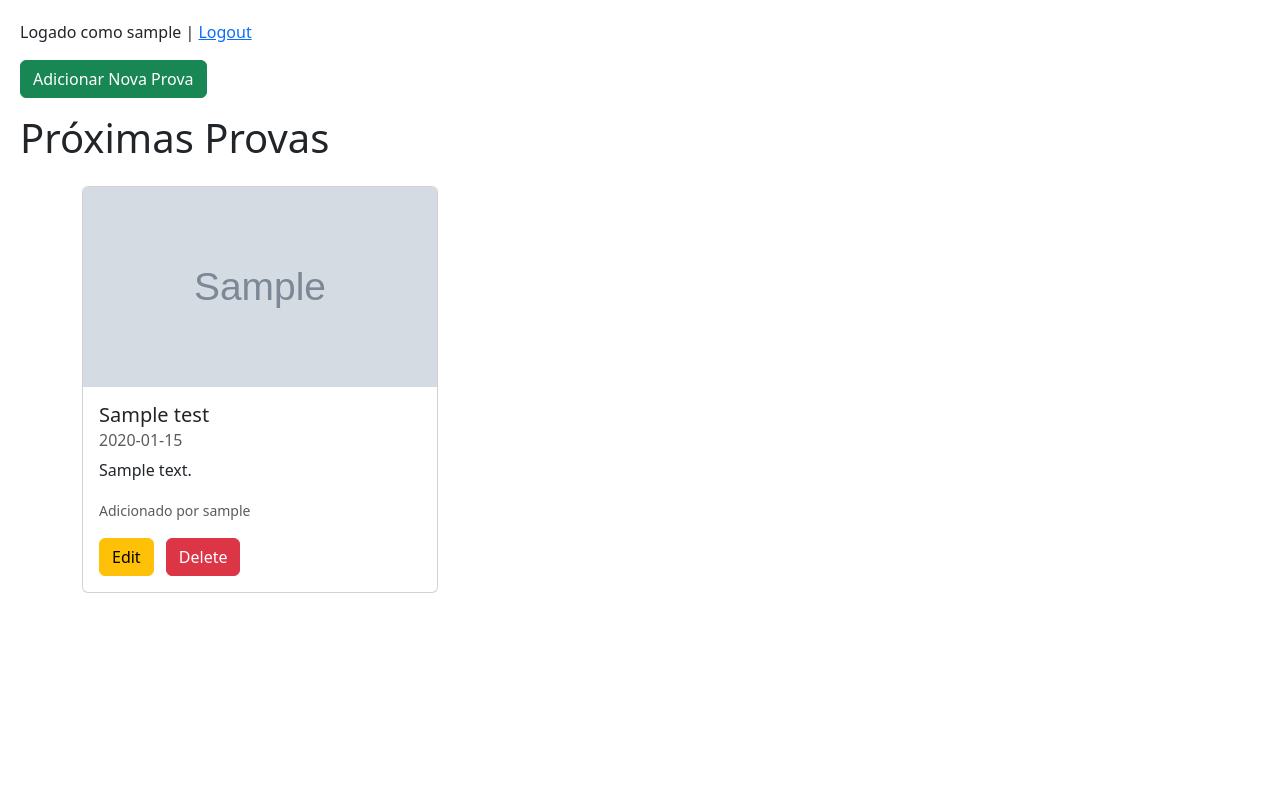
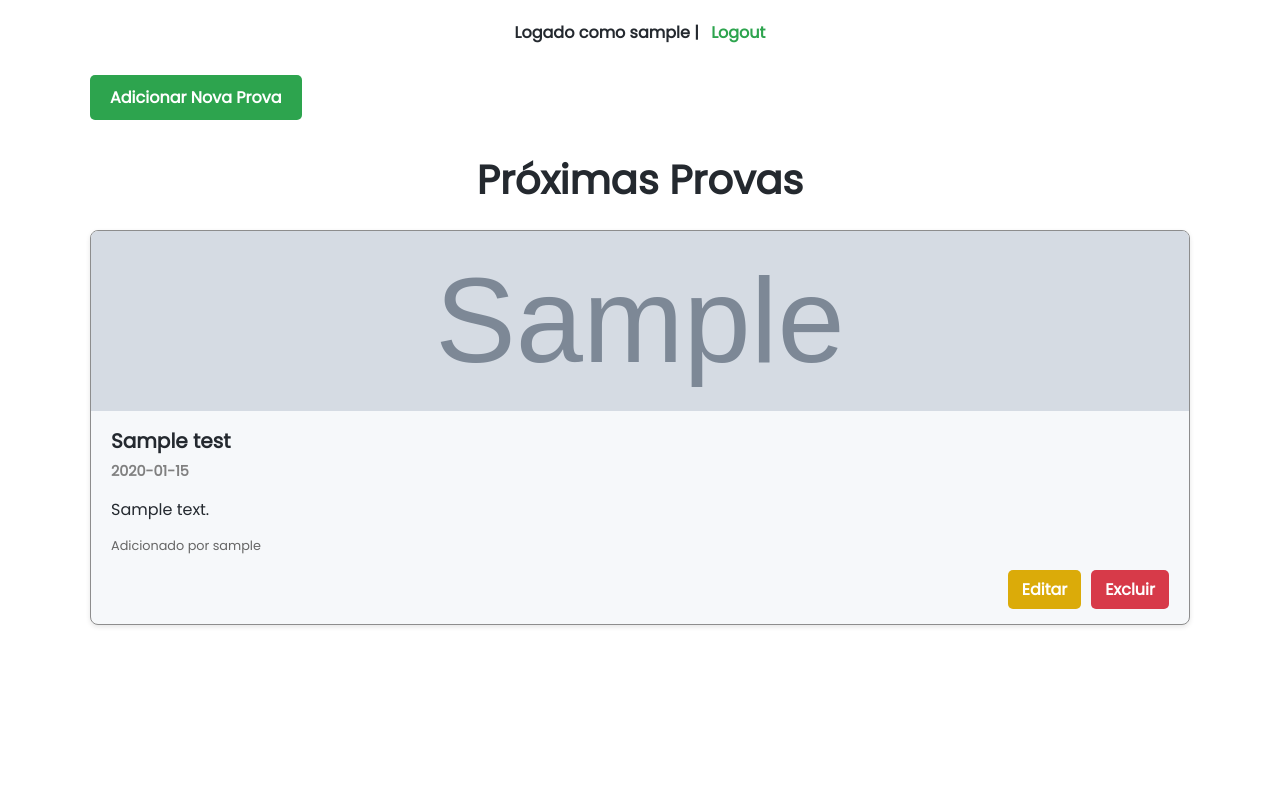
Before and after one commit to LeomMb-coder/Gerenciador-de-provas, a Flask app: page / in a window 1280 px wide. Run offline with Flask 3, Linux system fonts and the light colour scheme; a user stored in the database is signed in; tables that the repository leaves empty hold one stand-in row (values such as "Sample post"); grey boxes marked "Sample" are stand-in pictures.

Commit message:
Better design for index.html & removed content from style.css

```diff
--- a/static/style.css
+++ /dev/null
@@ -1,8 +0,0 @@
-body {
-    padding: 20px;
-}
-
-.card-img-top {
-    max-height: 200px;
-    object-fit: cover;
-}
--- a/templates/index.html
+++ b/templates/index.html
@@ -1,44 +1,276 @@
 <!DOCTYPE html>
-<html>
+<html lang="pt-BR">
 <head>
+    <meta charset="UTF-8" />
     <title>Gerenciador de Provas da Escola</title>
     <link rel="stylesheet" href="{{ url_for('static', filename='style.css') }}">
-    <link href="https://cdn.jsdelivr.net/npm/bootstrap@5.3.0/dist/css/bootstrap.min.css" rel="stylesheet">
-    <script src="https://cdn.jsdelivr.net/npm/bootstrap@5.3.0/dist/js/bootstrap.bundle.min.js"></script>
 </head>
+<style>
+    /* import fonts */
+@import url('https://fonts.googleapis.com/css2?family=Poppins&display=swap');
+
+/* color variables */
+:root {
+    --primary-green: #2DA44E;
+    --primary-dark: #24292F;
+    --primary-light: #ffffff;
+    --fade-light: #F6F8FA;
+    --border-color: rgb(141, 141, 141);
+    --danger-red: #d73a49;
+    --warning-yellow: #dbab09;
+}
+
+/* base styles */
+* {
+    margin: 0;
+    padding: 0;
+    box-sizing: border-box;
+    font-family: 'Poppins', sans-serif;
+}
+
+body {
+    background-color: var(--primary-light);
+    color: var(--primary-dark);
+    min-height: 100vh;
+    padding: 20px;
+}
+
+.container {
+    max-width: 1100px;
+    margin: 0 auto;
+}
+
+h1 {
+    font-size: 2.5rem;
+    margin-bottom: 20px;
+    text-align: center;
+}
+
+p, a {
+    font-size: 1rem;
+}
+
+a {
+    color: var(--primary-green);
+    text-decoration: none;
+}
+
+a:hover {
+    text-decoration: underline;
+}
+
+/* Flash messages */
+.alert {
+    padding: 15px 20px;
+    border-radius: 5px;
+    margin-bottom: 20px;
+    position: relative;
+    font-size: 1rem;
+}
+
+.alert-success {
+    background-color: #daf5dc;
+    color: #2e7d32;
+    border: 1px solid #2da44e;
+}
+
+.alert-warning {
+    background-color: #fff4d6;
+    color: #dbab09;
+    border: 1px solid var(--warning-yellow);
+}
+
+.alert-danger {
+    background-color: #f8d7da;
+    color: #842029;
+    border: 1px solid var(--danger-red);
+}
+
+.alert-dismissible .btn-close {
+    position: absolute;
+    top: 8px;
+    right: 12px;
+    background: none;
+    border: none;
+    font-size: 1.2rem;
+    cursor: pointer;
+    color: inherit;
+}
+
+/* User info */
+.user-info {
+    margin-bottom: 30px;
+    font-weight: 600;
+    text-align: center;
+}
+
+.user-info a {
+    margin-left: 8px;
+}
+
+/* Add button */
+.btn-success {
+    background-color: var(--primary-green);
+    border: none;
+    padding: 10px 20px;
+    border-radius: 5px;
+    color: var(--primary-light);
+    font-weight: 600;
+    cursor: pointer;
+    display: inline-block;
+    text-align: center;
+    transition: background-color 0.2s ease;
+    margin-bottom: 30px;
+    text-decoration: none;
+}
+
+.btn-success:hover {
+    background-color: #24843b;
+}
+
+/* Cards grid */
+.tests-grid {
+    display: grid;
+    grid-template-columns: repeat(auto-fit, minmax(300px, 1fr));
+    gap: 20px;
+}
+
+.card {
+    background-color: var(--fade-light);
+    border: 1px solid var(--border-color);
+    border-radius: 8px;
+    overflow: hidden;
+    display: flex;
+    flex-direction: column;
+    box-shadow: 0 2px 5px rgb(0 0 0 / 0.1);
+    transition: box-shadow 0.2s ease;
+}
+
+.card:hover {
+    box-shadow: 0 4px 12px rgb(0 0 0 / 0.15);
+}
+
+.card img {
+    width: 100%;
+    object-fit: cover;
+    height: 180px;
+}
+
+.card-body {
+    padding: 15px 20px;
+    flex-grow: 1;
+    display: flex;
+    flex-direction: column;
+}
+
+.card-title {
+    font-size: 1.25rem;
+    margin-bottom: 5px;
+    color: var(--primary-dark);
+}
+
+.card-subtitle {
+    font-size: 0.9rem;
+    color: gray;
+    margin-bottom: 15px;
+}
+
+.card-text {
+    flex-grow: 1;
+    font-size: 1rem;
+    margin-bottom: 15px;
+}
+
+.card-small-text {
+    font-size: 0.8rem;
+    color: #666;
+    margin-bottom: 15px;
+}
+
+/* Card buttons */
+.card-buttons {
+    display: flex;
+    justify-content: flex-end;
+    gap: 10px;
+}
+
+.btn-warning {
+    background-color: #dbab09;
+    border: none;
+    color: var(--primary-light);
+    padding: 7px 14px;
+    border-radius: 5px;
+    cursor: pointer;
+    font-weight: 600;
+    text-decoration: none;
+    transition: background-color 0.2s ease;
+}
+
+.btn-warning:hover {
+    background-color: #b38f05;
+}
+
+.btn-danger {
+    background-color: var(--danger-red);
+    border: none;
+    color: var(--primary-light);
+    padding: 7px 14px;
+    border-radius: 5px;
+    cursor: pointer;
+    font-weight: 600;
+    text-decoration: none;
+    transition: background-color 0.2s ease;
+}
+
+.btn-danger:hover {
+    background-color: #a2333f;
+}
+
+/* Responsive */
+@media screen and (max-width: 480px) {
+    body {
+        padding: 10px;
+    }
+
+    .card img {
+        height: 140px;
+    }
+}
+
+</style>
 <body>
     {% with messages = get_flashed_messages(with_categories=true) %}
         {% if messages %}
-            <div class="container mt-3">
+            <div class="container">
                 {% for category, message in messages %}
                     <div class="alert alert-{{ category }} alert-dismissible fade show" role="alert">
                         {{ message }}
-                <button type="button" class="btn-close" data-bs-dismiss="alert" aria-label="Close"></button>
+                        <button type="button" class="btn-close" data-bs-dismiss="alert" aria-label="Close" onclick="this.parentElement.style.display='none';">&times;</button>
                     </div>
                 {% endfor %}
             </div>
         {% endif %}
     {% endwith %}
 
-        <p>Logado como {{ current_user.username }} | <a href="/logout">Logout</a></p>
-        <a href="/add" class="btn btn-success mb-3">Adicionar Nova Prova</a>
+    <div class="container">
+        <p class="user-info">Logado como {{ current_user.username }} | <a href="/logout">Logout</a></p>
+        <a href="/add" class="btn-success">Adicionar Nova Prova</a>
         <h1>Próximas Provas</h1>
 
-    <div class="container mt-4">
-    <div class="row row-cols-1 row-cols-md-3 g-4">
+        <div class="tests-grid mt-4">
             {% for test in tests %}
-        <div class="col">
-            <div class="card h-100">
+            <div class="card">
                 {% if test.image_url %}
-                <img src="{{ test.image_url }}" class="card-img-top" alt="Image">
+                <img src="{{ test.image_url }}" alt="Imagem da prova">
                 {% endif %}
                 <div class="card-body">
                     <h5 class="card-title">{{ test.subject }}</h5>
-                    <h6 class="card-subtitle mb-2 text-muted">{{ test.date }}</h6>
+                    <h6 class="card-subtitle">{{ test.date }}</h6>
                     <p class="card-text">{{ test.description }}</p>
-                    <p class="card-text"><small class="text-muted">Adicionado por {{ test.author.username }}</small></p>
-                    <a href="/edit/{{ test.id }}" class="btn btn-warning me-2">Edit</a>
-                    <a href="/delete/{{ test.id }}" class="btn btn-danger">Delete</a>
+                    <p class="card-small-text">Adicionado por {{ test.author.username }}</p>
+                    <div class="card-buttons">
+                        <a href="/edit/{{ test.id }}" class="btn-warning">Editar</a>
+                        <a href="/delete/{{ test.id }}" class="btn-danger">Excluir</a>
                     </div>
                 </div>
             </div>
```
Lines whose indentation alone changed are shown as unchanged.
